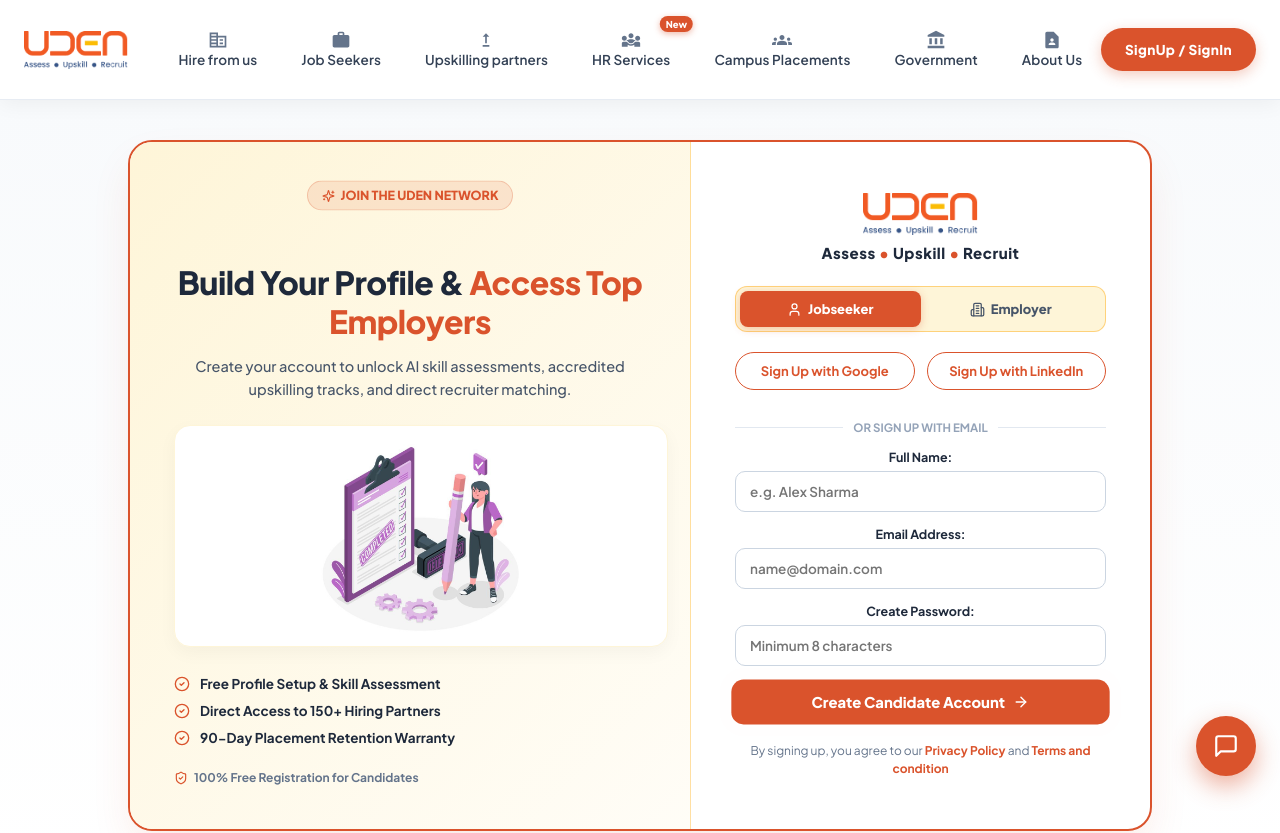
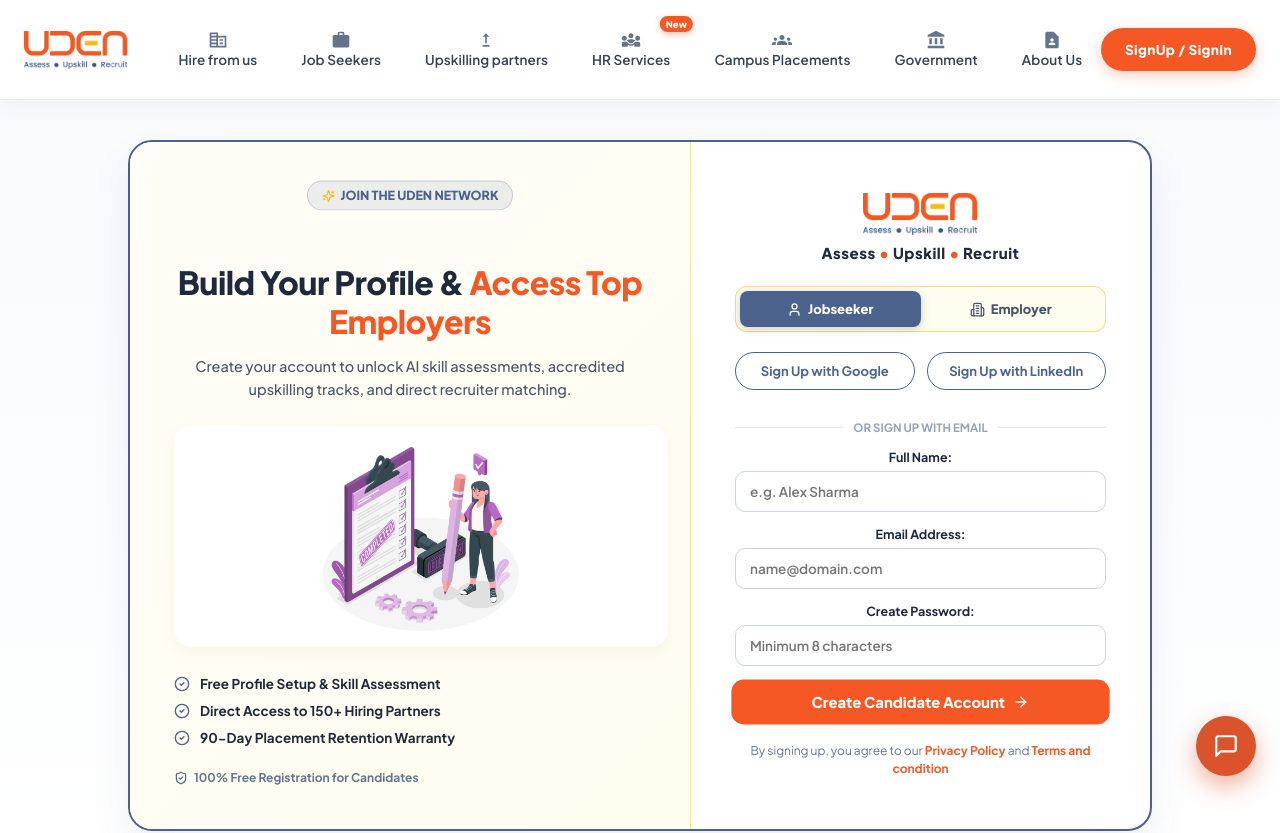
Before and after one commit to Vaasanthi21/uden-react-app, a React (Create React App) app: page /sign_up in a window 1280 px wide. Shown: the top 833 px of the page. Built offline with nearby package versions, Linux system fonts and the light colour scheme.

Commit message:
style: apply 3-color palette (#F55825 Coral Orange, #4B638C Steel Blue, #F7BC08 Sunburst Gold) system-wide across all pages

```diff
--- a/src/modules/components/layout/header/componets/DesktopHeader.jsx
+++ b/src/modules/components/layout/header/componets/DesktopHeader.jsx
@@ -61,7 +61,7 @@
                     borderRadius: '12px',
                     mt: 1,
                     minWidth: 160,
-                    boxShadow: '0 10px 25px rgba(0, 0, 0, 0.08)',
+                    boxShadow: '0 10px 25px rgba(75, 99, 140, 0.12)',
                     '& .MuiMenuItem-root': {
                       fontSize: '14px',
                       fontWeight: '600',
@@ -69,8 +69,8 @@
                       py: 1.2,
                       px: 2,
                       '&:hover': {
-                        backgroundColor: 'rgba(218, 83, 44, 0.08)',
-                        color: '#DA532C',
+                        backgroundColor: 'rgba(75, 99, 140, 0.08)',
+                        color: '#4B638C',
                       },
                     },
                   },
@@ -91,7 +91,7 @@
               badgeContent={data?.Tabs?.Badge[index]}
               sx={{
                 '& .MuiBadge-badge': {
-                  backgroundColor: '#DA532C',
+                  backgroundColor: '#F55825',
                   color: '#FFFFFF',
                   fontSize: '9.5px',
                   fontWeight: '900',
@@ -100,7 +100,7 @@
                   borderRadius: '8px',
                   top: 0,
                   right: 12,
-                  boxShadow: '0 2px 6px rgba(218, 83, 44, 0.4)'
+                  boxShadow: '0 2px 6px rgba(245, 88, 37, 0.4)'
                 }
               }}
             >
--- a/src/modules/components/layout/header/styles/Header.Style.js
+++ b/src/modules/components/layout/header/styles/Header.Style.js
@@ -7,7 +7,7 @@
     appBar: ({...props}) => css({
         backgroundColor: 'rgba(255, 255, 255, 0.98)',
         backdropFilter: 'blur(12px)',
-        boxShadow: '0 4px 20px rgba(0, 0, 0, 0.05)',
+        boxShadow: '0 4px 20px rgba(75, 99, 140, 0.06)',
         borderBottom: '1px solid rgba(226, 232, 240, 0.8)',
         justifyContent: 'center',
         position: 'sticky',
@@ -42,7 +42,7 @@
         padding: "6px 12px",
         fontSize: "13px",
         fontWeight: props?.isCurrent ? '800' : '600',
-        color: props?.isCurrent ? '#DA532C' : '#334155',
+        color: props?.isCurrent ? '#4B638C' : '#334155',
         borderRadius: "8px",
         textTransform: "none",
         letterSpacing: "0.1px",
@@ -58,7 +58,7 @@
         '& .MuiButton-startIcon': {
           margin: 0,
           marginBottom: '2px',
-          color: props?.isCurrent ? '#DA532C' : '#64748B',
+          color: props?.isCurrent ? '#4B638C' : '#64748B',
           transition: 'color 0.25s ease',
         },
 
@@ -70,32 +70,33 @@
           transform: props?.isCurrent ? 'translateX(-50%) scaleX(1)' : 'translateX(-50%) scaleX(0)',
           width: '80%',
           height: '3px',
-          backgroundColor: '#DA532C',
+          backgroundColor: '#4B638C',
           borderRadius: '2px',
           transition: 'transform 0.25s cubic-bezier(0.4, 0, 0.2, 1)',
         },
 
         "&:hover": {
             backgroundColor: "transparent",
-            color: "#DA532C",
+            color: "#F55825",
             '& .MuiButton-startIcon': {
-              color: '#DA532C',
+              color: '#F55825',
             },
             '&::after': {
               transform: 'translateX(-50%) scaleX(1)',
+              backgroundColor: '#F55825',
             }
         }
     }),
 
     tabsMobile: ({...props}) => css({
-        color: props?.isCurrent ? '#DA532C' : '#1E293B',
-        backgroundColor: props?.isCurrent ? 'rgba(218, 83, 44, 0.08)' : 'transparent',
+        color: props?.isCurrent ? '#4B638C' : '#1E293B',
+        backgroundColor: props?.isCurrent ? 'rgba(75, 99, 140, 0.08)' : 'transparent',
         fontSize: "15px",
         fontWeight: "600",
         borderRadius: "8px",
         "&:hover": {
-            backgroundColor: "rgba(218, 83, 44, 0.1)",
-            color: "#DA532C"
+            backgroundColor: "rgba(75, 99, 140, 0.1)",
+            color: "#4B638C"
         }
     }),
 
@@ -116,18 +117,18 @@
         textTransform: 'none',
         fontSize: '14.5px',
         fontWeight: '800',
-        background: '#DA532C',
+        background: '#F55825',
         color: '#FFFFFF',
         borderRadius: '24px',
         padding: '10px 24px',
-        boxShadow: '0 4px 14px rgba(218, 83, 44, 0.3)',
+        boxShadow: '0 4px 14px rgba(245, 88, 37, 0.3)',
         transition: 'all 0.25s ease',
         border: 'none',
         whiteSpace: 'nowrap',
 
         '&:hover': {
-            background: '#B83D1B',
-            boxShadow: '0 6px 18px rgba(218, 83, 44, 0.45)',
+            background: '#D94616',
+            boxShadow: '0 6px 18px rgba(245, 88, 37, 0.45)',
             transform: 'translateY(-2px)'
         }
     }),
@@ -136,7 +137,7 @@
         textTransform: 'none',
         fontWeight: '800',
         width: '90%',
-        background: '#DA532C',
+        background: '#F55825',
         color: '#FFFFFF',
         borderRadius: '24px',
         padding: '10px 20px'
--- a/src/modules/pages/HRServices/components/Banner.jsx
+++ b/src/modules/pages/HRServices/components/Banner.jsx
@@ -1,8 +1,8 @@
-import React from 'react';
+import React, { useState } from 'react';
 /** @jsxRuntime classic */
 /** @jsx jsx */
 import { jsx, css } from '@emotion/react';
-import { Sparkles, ArrowRight, ShieldCheck, CheckCircle2, Users, FileSearch } from 'lucide-react';
+import { Search, Sparkles, ShieldCheck, Clock, ArrowRight, Users, CheckCircle2, Building2, UserCheck } from 'lucide-react';
 import { useNavigate } from 'react-router-dom';
 import { AppRoutes } from '../../../../utils/consts/routes';
 
@@ -15,9 +15,9 @@
 
 const styles = {
   heroOuter: css`
-    background: linear-gradient(135deg, #FFFDF7 0%, #FEF5D8 100%);
+    background: linear-gradient(135deg, #FFFDF7 0%, #FFFDF0 100%);
     padding: 70px 20px 50px 20px;
-    border-bottom: 2px solid rgba(218, 83, 44, 0.2);
+    border-bottom: 2px solid rgba(75, 99, 140, 0.2);
     font-family: 'Plus Jakarta Sans', 'Inter', sans-serif;
   `,
   container: css`
@@ -37,14 +37,14 @@
     display: inline-flex;
     align-items: center;
     gap: 8px;
-    background: #FEF5D8;
-    color: #DA532C;
+    background: rgba(75, 99, 140, 0.1);
+    color: #4B638C;
     padding: 6px 18px;
     border-radius: 20px;
     font-size: 12.5px;
     font-weight: 800;
     margin-bottom: 18px;
-    border: 1px solid rgba(255, 176, 32, 0.6);
+    border: 1px solid rgba(75, 99, 140, 0.25);
     text-transform: uppercase;
     letter-spacing: 0.5px;
   `,
@@ -57,7 +57,7 @@
     letter-spacing: -0.8px;
 
     span {
-      color: #DA532C;
+      color: #F55825;
     }
 
     @media (max-width: 768px) {
@@ -93,8 +93,8 @@
     width: 24px;
     height: 24px;
     border-radius: 50%;
-    background: rgba(218, 83, 44, 0.15);
-    color: #DA532C;
+    background: rgba(75, 99, 140, 0.15);
+    color: #4B638C;
     display: flex;
     align-items: center;
     justify-content: center;
@@ -103,93 +103,186 @@
   rightCol: css`
     display: flex;
     flex-direction: column;
-    gap: 20px;
+    gap: 24px;
   `,
   hrImgBanner: css`
     width: 100%;
-    max-height: 280px;
+    max-height: 270px;
     object-fit: contain;
     border-radius: 24px;
     background: #FFFFFF;
-    padding: 14px;
-    border: 2px solid #DA532C;
-    box-shadow: 0 12px 32px rgba(218, 83, 44, 0.12);
+    padding: 12px;
+    border: 2px solid #4B638C;
+    box-shadow: 0 12px 32px rgba(75, 99, 140, 0.12);
   `,
-  primaryBtn: css`
-    background: #DA532C;
+  widgetCard: css`
+    background: #FFFFFF;
+    border: 2px solid #4B638C;
+    border-radius: 24px;
+    padding: 32px;
+    box-shadow: 0 16px 36px rgba(75, 99, 140, 0.12);
+  `,
+  cardTitle: css`
+    font-size: 20px;
+    font-weight: 900;
+    color: #1E293B;
+    margin-bottom: 6px;
+    display: flex;
+    align-items: center;
+    gap: 8px;
+  `,
+  cardSub: css`
+    font-size: 13.5px;
+    color: #64748B;
+    margin-bottom: 24px;
+    line-height: 1.5;
+  `,
+  formGroup: css`
+    display: flex;
+    flex-direction: column;
+    gap: 16px;
+    margin-bottom: 24px;
+  `,
+  field: css`
+    display: flex;
+    flex-direction: column;
+    gap: 6px;
+
+    label {
+      font-size: 13px;
+      font-weight: 700;
+      color: #1E293B;
+    }
+
+    select {
+      padding: 12px 14px;
+      border-radius: 12px;
+      border: 1.5px solid #CBD5E1;
+      font-size: 14px;
+      color: #1E293B;
+      background: #FFFFFF;
+      outline: none;
+      font-weight: 600;
+
+      &:focus {
+        border-color: #4B638C;
+      }
+    }
+  `,
+  ctaBtn: css`
+    width: 100%;
+    background: #F55825;
     color: #FFFFFF;
     border: none;
-    padding: 14px 30px;
-    border-radius: 14px;
+    padding: 14px;
+    border-radius: 12px;
+    font-weight: 800;
     font-size: 15px;
-    font-weight: 800;
     cursor: pointer;
-    display: inline-flex;
+    display: flex;
     align-items: center;
+    justify-content: center;
     gap: 8px;
     transition: all 0.25s ease;
-    box-shadow: 0 8px 20px rgba(218, 83, 44, 0.25);
+    box-shadow: 0 6px 18px rgba(245, 88, 37, 0.25);
 
     &:hover {
-      background: #B83D1B;
+      background: #D94616;
       transform: translateY(-2px);
-      box-shadow: 0 12px 24px rgba(218, 83, 44, 0.35);
+      box-shadow: 0 10px 24px rgba(245, 88, 37, 0.35);
     }
   `
 };
 
 const HRServicesBanner = () => {
+  const [serviceType, setServiceType] = useState('outsourcing');
   const navigate = useNavigate();
+
+  const handleConsultationSubmit = (e) => {
+    e.preventDefault();
+    navigate(AppRoutes.FIND_TALENT);
+  };
 
   return (
     <div css={styles.heroOuter} className="uden-fade-in">
       <div css={styles.container}>
+        {/* Left Column Text & Value Proposition */}
         <div>
           <div css={styles.badgeTag} className="uden-float-anim">
-            <Sparkles size={14} />
-            END-TO-END HR & RECRUITMENT SERVICES
+            <Sparkles size={14} color="#F7BC08" />
+            END-TO-END HR & RECRUITMENT SOLUTIONS
           </div>
           <h1 css={styles.title}>
-            Streamline Enterprise Hiring with <span>AI-Driven HR Operations</span>
+            Streamline Hiring & <span>HR Operations</span> for Global Enterprises
           </h1>
           <p css={styles.subtitle}>
-            From automated ATS resume screening and video background checks to payroll and placement compliance — empower your HR team with UDEN's verified talent ecosystem.
+            From candidate sourcing and background verification to payroll management and talent retention, UDEN delivers customized HR solutions.
           </p>
 
           <div css={styles.bulletGrid}>
             <div css={styles.bulletItem}>
               <div css={styles.iconBox}><CheckCircle2 size={15} /></div>
-              <span>Automated ATS Resume Parsing</span>
+              <span>End-to-End Recruitment Outsourcing</span>
             </div>
             <div css={styles.bulletItem}>
               <div css={styles.iconBox}><CheckCircle2 size={15} /></div>
-              <span>Background & Credential Verification</span>
+              <span>Background & Skill Verification</span>
             </div>
             <div css={styles.bulletItem}>
               <div css={styles.iconBox}><CheckCircle2 size={15} /></div>
-              <span>Payroll & Onboarding Compliance</span>
+              <span>Payroll & Compliance Support</span>
             </div>
             <div css={styles.bulletItem}>
               <div css={styles.iconBox}><CheckCircle2 size={15} /></div>
-              <span>48-Hour Talent Shortlisting</span>
+              <span>90-Day Candidate Warranty</span>
             </div>
           </div>
-
-          <button css={styles.primaryBtn} className="uden-pulse-btn" onClick={() => navigate(AppRoutes.HR_SERVICE_JOIN)}>
-            Explore Enterprise HR Services
-            <ArrowRight size={18} />
-          </button>
         </div>
 
+        {/* Right Column Consultation Request Card */}
         <div css={styles.rightCol}>
-          {CandidateNetworkImage && (
-            <img
-              src={CandidateNetworkImage}
-              alt="HR Candidate Screening & Network Illustration"
-              css={styles.hrImgBanner}
-              className="uden-card-hover"
-            />
-          )}
+          <img
+            src={CandidateNetworkImage}
+            alt="Candidate Network & HR Screening Visual"
+            css={styles.hrImgBanner}
+            className="uden-card-hover"
+          />
+
+          <div css={styles.widgetCard} className="uden-card-hover">
+            <div css={styles.cardTitle}>
+              <UserCheck size={22} color="#4B638C" />
+              Request HR Consultation
+            </div>
+            <p css={styles.cardSub}>Speak with our HR specialists to tailor recruitment & payroll solutions for your organization.</p>
+
+            <form onSubmit={handleConsultationSubmit}>
+              <div css={styles.formGroup}>
+                <div css={styles.field}>
+                  <label>Primary HR Need:</label>
+                  <select value={serviceType} onChange={(e) => setServiceType(e.target.value)}>
+                    <option value="outsourcing">Recruitment Process Outsourcing (RPO)</option>
+                    <option value="verification">Background & Skill Verification</option>
+                    <option value="payroll">Payroll & Statutory Compliance</option>
+                    <option value="upskilling">Custom Corporate Cohort Training</option>
+                  </select>
+                </div>
+
+                <div css={styles.field}>
+                  <label>Team Hiring Volume:</label>
+                  <select defaultValue="10-50">
+                    <option value="1-10">1 - 10 Hires / Month</option>
+                    <option value="10-50">10 - 50 Hires / Month</option>
+                    <option value="50+">50+ Enterprise Cohorts</option>
+                  </select>
+                </div>
+              </div>
+
+              <button type="submit" css={styles.ctaBtn} className="uden-pulse-btn">
+                Schedule HR Consultation
+                <ArrowRight size={18} />
+              </button>
+            </form>
+          </div>
         </div>
       </div>
     </div>
--- a/src/modules/pages/KnowMoreForm/components/AuthSignupPortal.jsx
+++ b/src/modules/pages/KnowMoreForm/components/AuthSignupPortal.jsx
@@ -28,9 +28,9 @@
     width: 100%;
     max-width: 1020px;
     background: #FFFFFF;
-    border: 2px solid #DA532C;
+    border: 2px solid #4B638C;
     border-radius: 24px;
-    box-shadow: 0 20px 45px -10px rgba(218, 83, 44, 0.15);
+    box-shadow: 0 20px 45px -10px rgba(75, 99, 140, 0.15);
     display: grid;
     grid-template-columns: 1.1fr 0.9fr;
     overflow: hidden;
@@ -40,13 +40,13 @@
     }
   `,
   leftCol: css`
-    background: linear-gradient(135deg, #FEF5D8 0%, #FFFDF7 100%);
+    background: linear-gradient(135deg, #FFFDF7 0%, #FFFDF0 100%);
     padding: 44px;
     color: #1E293B;
     display: flex;
     flex-direction: column;
     justify-content: space-between;
-    border-right: 1.5px solid rgba(255, 176, 32, 0.35);
+    border-right: 1.5px solid rgba(247, 188, 8, 0.4);
 
     @media (max-width: 860px) {
       padding: 32px 24px;
@@ -56,14 +56,14 @@
     display: inline-flex;
     align-items: center;
     gap: 6px;
-    background: rgba(218, 83, 44, 0.12);
-    color: #DA532C;
+    background: rgba(75, 99, 140, 0.1);
+    color: #4B638C;
     padding: 6px 14px;
     border-radius: 20px;
     font-size: 12.5px;
     font-weight: 800;
     margin-bottom: 20px;
-    border: 1px solid rgba(218, 83, 44, 0.25);
+    border: 1px solid rgba(75, 99, 140, 0.25);
     align-self: flex-start;
   `,
   heroHeading: css`
@@ -75,7 +75,7 @@
     letter-spacing: -0.5px;
 
     span {
-      color: #DA532C;
+      color: #F55825;
     }
   `,
   heroSub: css`
@@ -92,7 +92,7 @@
     border-radius: 16px;
     background: #FFFFFF;
     padding: 10px;
-    border: 1.5px solid #FEF5D8;
+    border: 1.5px solid #FFFDF0;
     margin-bottom: 24px;
     box-shadow: 0 6px 18px rgba(0, 0, 0, 0.04);
   `,
@@ -144,16 +144,16 @@
     text-align: center;
 
     span {
-      color: #DA532C;
+      color: #F55825;
     }
   `,
   accountTypeTabs: css`
     display: flex;
-    background: #FEF5D8;
+    background: #FFFDF0;
     padding: 4px;
     border-radius: 12px;
     margin-bottom: 20px;
-    border: 1px solid rgba(255, 176, 32, 0.5);
+    border: 1px solid rgba(247, 188, 8, 0.5);
   `,
   tabBtn: (active) => css`
     flex: 1;
@@ -163,9 +163,9 @@
     font-weight: 800;
     border: none;
     cursor: pointer;
-    background: ${active ? '#DA532C' : 'transparent'};
+    background: ${active ? '#4B638C' : 'transparent'};
     color: ${active ? '#FFFFFF' : '#475569'};
-    box-shadow: ${active ? '0 2px 8px rgba(218,83,44,0.3)' : 'none'};
+    box-shadow: ${active ? '0 2px 8px rgba(75,99,140,0.3)' : 'none'};
     display: flex;
     align-items: center;
     justify-content: center;
@@ -195,7 +195,7 @@
       background: #FFFFFF;
 
       &:focus {
-        border-color: #DA532C;
+        border-color: #4B638C;
       }
     }
   `,
@@ -207,12 +207,12 @@
   socialBtn: css`
     flex: 1;
     background: #FFFFFF;
-    border: 1.5px solid #DA532C;
+    border: 1.5px solid #4B638C;
     border-radius: 20px;
     padding: 10px 14px;
     font-size: 13px;
     font-weight: 700;
-    color: #DA532C;
+    color: #4B638C;
     cursor: pointer;
     display: flex;
     align-items: center;
@@ -221,7 +221,7 @@
     transition: all 0.2s ease;
 
     &:hover {
-      background: #FEF5D8;
+      background: #F8FAFC;
       transform: translateY(-2px);
     }
   `,
@@ -245,7 +245,7 @@
   `,
   submitBtn: css`
     width: 100%;
-    background: #DA532C;
+    background: #F55825;
     color: #FFFFFF;
     border: none;
     padding: 13px;
@@ -259,10 +259,10 @@
     gap: 8px;
     margin-top: 10px;
     transition: background 0.2s ease;
-    box-shadow: 0 6px 18px rgba(218, 83, 44, 0.25);
+    box-shadow: 0 6px 18px rgba(245, 88, 37, 0.25);
 
     &:hover {
-      background: #B83D1B;
+      background: #D94616;
     }
   `,
   footerText: css`
@@ -273,7 +273,7 @@
     line-height: 1.5;
 
     a {
-      color: #DA532C;
+      color: #F55825;
       font-weight: 700;
       text-decoration: none;
 
@@ -302,7 +302,7 @@
         <div css={styles.leftCol}>
           <div>
             <div css={styles.badgeTag} className="uden-float-anim">
-              <Sparkles size={13} />
+              <Sparkles size={13} color="#F7BC08" />
               JOIN THE UDEN NETWORK
             </div>
 
@@ -324,22 +324,22 @@
 
             <div css={styles.featuresList}>
               <div css={styles.featureItem}>
-                <CheckCircle2 size={16} color="#DA532C" />
+                <CheckCircle2 size={16} color="#4B638C" />
                 <span>Free Profile Setup & Skill Assessment</span>
               </div>
               <div css={styles.featureItem}>
-                <CheckCircle2 size={16} color="#DA532C" />
+                <CheckCircle2 size={16} color="#4B638C" />
                 <span>Direct Access to 150+ Hiring Partners</span>
               </div>
               <div css={styles.featureItem}>
-                <CheckCircle2 size={16} color="#DA532C" />
+                <CheckCircle2 size={16} color="#4B638C" />
                 <span>90-Day Placement Retention Warranty</span>
               </div>
             </div>
           </div>
 
           <div css={styles.leftFooter}>
-            <ShieldCheck size={14} color="#DA532C" />
+            <ShieldCheck size={14} color="#4B638C" />
             100% Free Registration for Candidates
           </div>
         </div>
--- a/src/modules/pages/UpskillingPartners/components/Banner.jsx
+++ b/src/modules/pages/UpskillingPartners/components/Banner.jsx
@@ -15,9 +15,9 @@
 
 const styles = {
   heroOuter: css`
-    background: linear-gradient(135deg, #FFFDF7 0%, #FEF5D8 100%);
+    background: linear-gradient(135deg, #FFFDF7 0%, #FFFDF0 100%);
     padding: 70px 20px 50px 20px;
-    border-bottom: 2px solid rgba(218, 83, 44, 0.2);
+    border-bottom: 2px solid rgba(75, 99, 140, 0.2);
     font-family: 'Plus Jakarta Sans', 'Inter', sans-serif;
   `,
   container: css`
@@ -37,14 +37,14 @@
     display: inline-flex;
     align-items: center;
     gap: 8px;
-    background: #FEF5D8;
-    color: #DA532C;
+    background: rgba(75, 99, 140, 0.1);
+    color: #4B638C;
     padding: 6px 18px;
     border-radius: 20px;
     font-size: 12.5px;
     font-weight: 800;
     margin-bottom: 18px;
-    border: 1px solid rgba(255, 176, 32, 0.6);
+    border: 1px solid rgba(75, 99, 140, 0.25);
     text-transform: uppercase;
     letter-spacing: 0.5px;
   `,
@@ -57,7 +57,7 @@
     letter-spacing: -0.8px;
 
     span {
-      color: #DA532C;
+      color: #F55825;
     }
 
     @media (max-width: 768px) {
@@ -97,7 +97,7 @@
     }
   `,
   searchBtn: css`
-    background: #DA532C;
+    background: #F55825;
     color: #FFFFFF;
     border: none;
     padding: 12px 24px;
@@ -112,7 +112,7 @@
     transition: background 0.2s;
 
     &:hover {
-      background: #B83D1B;
+      background: #D94616;
     }
   `,
   statsGrid: css`
@@ -122,7 +122,7 @@
   `,
   statCard: css`
     background: #FFFFFF;
-    border: 1.5px solid rgba(255, 176, 32, 0.4);
+    border: 1.5px solid rgba(247, 188, 8, 0.4);
     border-radius: 16px;
     padding: 18px 14px;
     text-align: center;
@@ -131,7 +131,7 @@
     h3 {
       font-size: 26px;
       font-weight: 900;
-      color: #DA532C;
+      color: #F55825;
       margin: 0 0 4px 0;
     }
 
@@ -154,15 +154,15 @@
     border-radius: 24px;
     background: #FFFFFF;
     padding: 12px;
-    border: 2px solid #DA532C;
-    box-shadow: 0 12px 32px rgba(218, 83, 44, 0.12);
+    border: 2px solid #4B638C;
+    box-shadow: 0 12px 32px rgba(75, 99, 140, 0.12);
   `,
   rightCardDeck: css`
     background: #FFFFFF;
-    border: 2px solid #DA532C;
+    border: 2px solid #4B638C;
     border-radius: 24px;
     padding: 28px;
-    box-shadow: 0 12px 32px rgba(218, 83, 44, 0.1);
+    box-shadow: 0 12px 32px rgba(75, 99, 140, 0.1);
   `,
   deckTitle: css`
     font-size: 18px;
@@ -188,8 +188,8 @@
     width: 38px;
     height: 38px;
     border-radius: 10px;
-    background: rgba(218, 83, 44, 0.12);
-    color: #DA532C;
+    background: rgba(75, 99, 140, 0.12);
+    color: #4B638C;
     display: flex;
     align-items: center;
     justify-content: center;
@@ -218,7 +218,7 @@
       <div css={styles.container}>
         <div>
           <div css={styles.badgeTag} className="uden-float-anim">
-            <Sparkles size={14} />
+            <Sparkles size={14} color="#F7BC08" />
             ACCREDITED UPSKILLING NETWORK
           </div>
           <h1 css={styles.title}>
@@ -229,7 +229,7 @@
           </p>
 
           <form onSubmit={handleSearch} css={styles.searchBox}>
-            <Search size={20} color="#DA532C" />
+            <Search size={20} color="#4B638C" />
             <input
               type="text"
               placeholder="Search upskilling tracks (e.g. AWS, Fullstack, AI, DevOps)..."
@@ -268,7 +268,7 @@
 
           <div css={styles.rightCardDeck} className="uden-card-hover">
             <div css={styles.deckTitle}>
-              <Award size={20} color="#DA532C" />
+              <Award size={20} color="#4B638C" />
               Featured Partner Academies
             </div>
 
```
